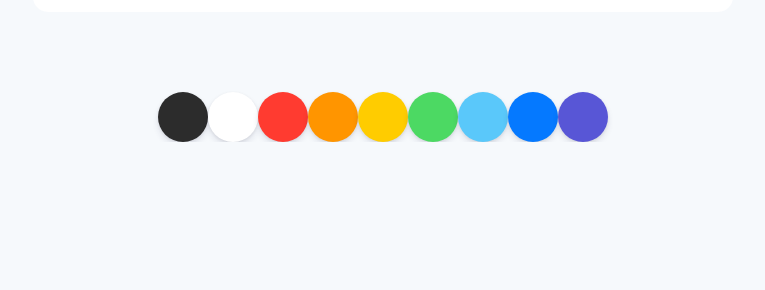
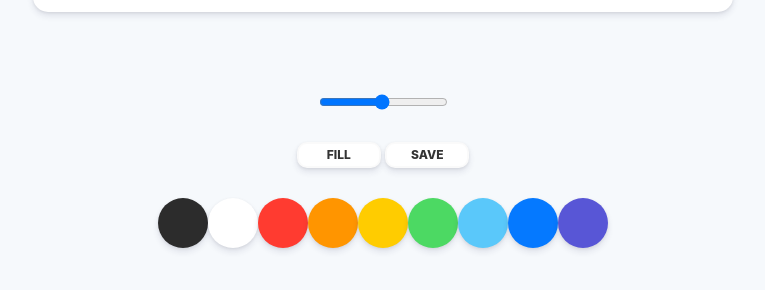
Before and after one commit to basalcode/paintjs, a plain HTML site: page index.html in a window 1280 px wide. Shown: the part 738-1028 px from the top of the page, without its empty margins (257-1022 px from the left). Before the commit the page ends 880 px from the top, so only its background shows below. Drawn offline with Linux system fonts and the light colour scheme.

Commit message:
Style paintjs

```diff
--- a/index.html
+++ b/index.html
@@ -10,6 +10,20 @@
   <body>
     <canvas id="jsCanavs" class="canvas"></canvas>
     <div class="controls">
+      <div class="controls__range">
+        <input
+          type="range"
+          id="jsRange"
+          min="0.1"
+          max="5"
+          value="2.5"
+          step="0.1"
+        />
+      </div>
+      <div class="controls__butns">
+        <button id="jsMode">Fill</button>
+        <button id="jsSave">Save</button>
+      </div>
       <div class="controls__colors" id="jsColors">
         <div class="controls__color" style="background-color: #2c2c2c"></div>
         <div class="controls__color" style="background-color: white"></div>
--- a/styles.css
+++ b/styles.css
@@ -7,7 +7,7 @@ body {
   display: flex;
   flex-direction: column;
   align-items: center;
-  padding-top: 50px;
+  padding: 50px 0;
 }
 
 .canvas {
@@ -15,10 +15,39 @@ body {
   height: 700px;
   background-color: white;
   border-radius: 15px;
+  box-shadow: 0 4px 6px rgba(50, 50, 93, 0.11), 0 1px 3px rgba(0, 0, 0, 0.08);
 }
 
 .controls {
+  display: flex;
+  flex-direction: column;
+  align-items: center;
+
   margin-top: 80px;
+}
+
+.controls .controls__butns {
+  margin-bottom: 30px;
+}
+
+.controls__butns button {
+  all: unset;
+  cursor: pointer;
+  background-color: white;
+  padding: 5px 0px;
+  width: 80px;
+  text-align: center;
+  border-radius: 10px;
+  box-shadow: 0 4px 6px rgba(50, 50, 93, 0.11), 0 1px 3px rgba(0, 0, 0, 0.08);
+  border: 2px solid rgba(0, 0, 0, 0.02);
+  color: rgba(0, 0, 0, 0.8);
+  text-transform: uppercase;
+  font-weight: 800;
+  font-size: 12px;
+}
+
+.controls__butns button:active {
+  transform: scale(0.9);
 }
 
 .controls .controls__colors {
@@ -32,3 +61,7 @@ body {
   cursor: pointer;
   box-shadow: 0 4px 6px rgba(50, 50, 93, 0.11), 0 1px 3px rgba(0, 0, 0, 0.08);
 }
+
+.controls .controls__range {
+  margin-bottom: 30px;
+}
```
